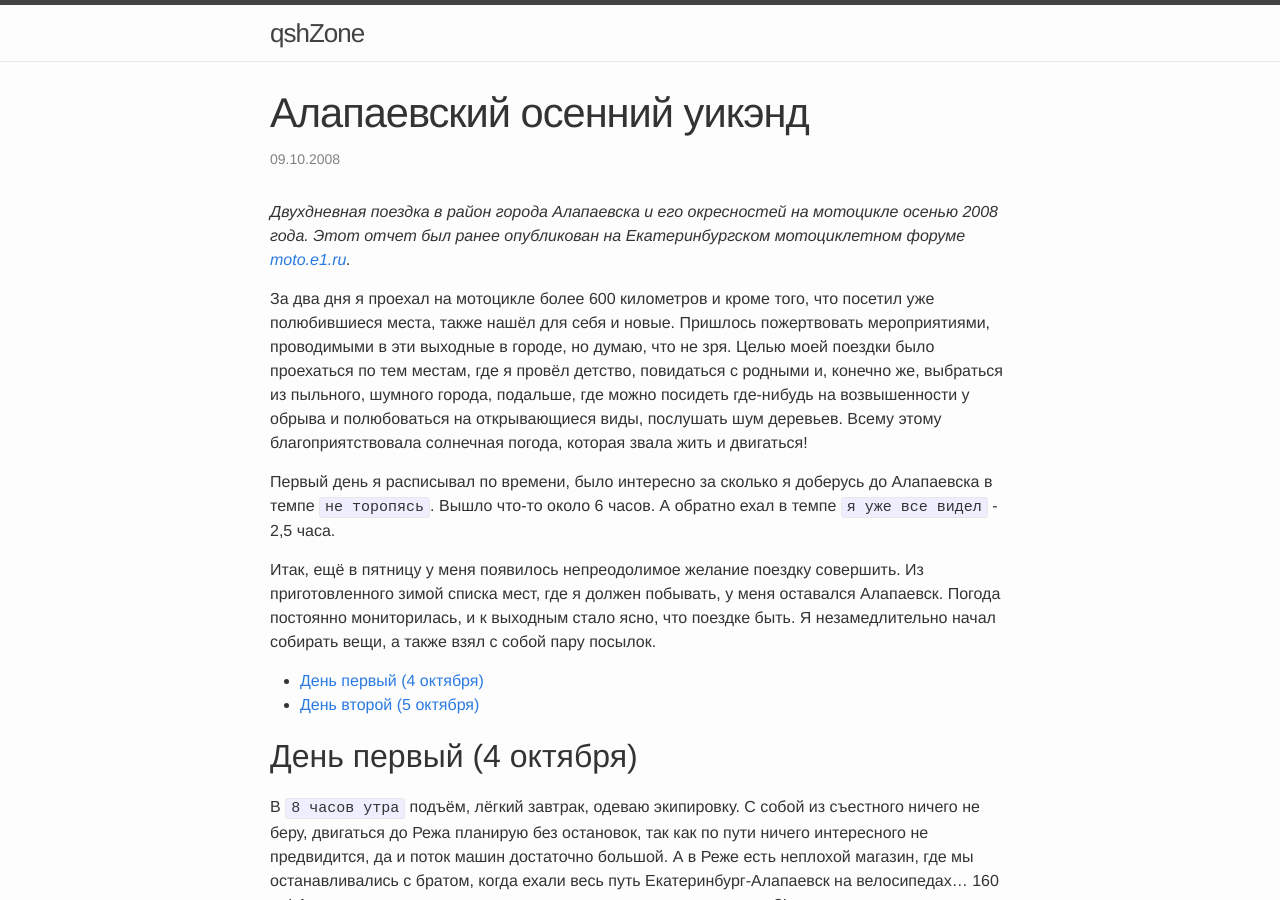
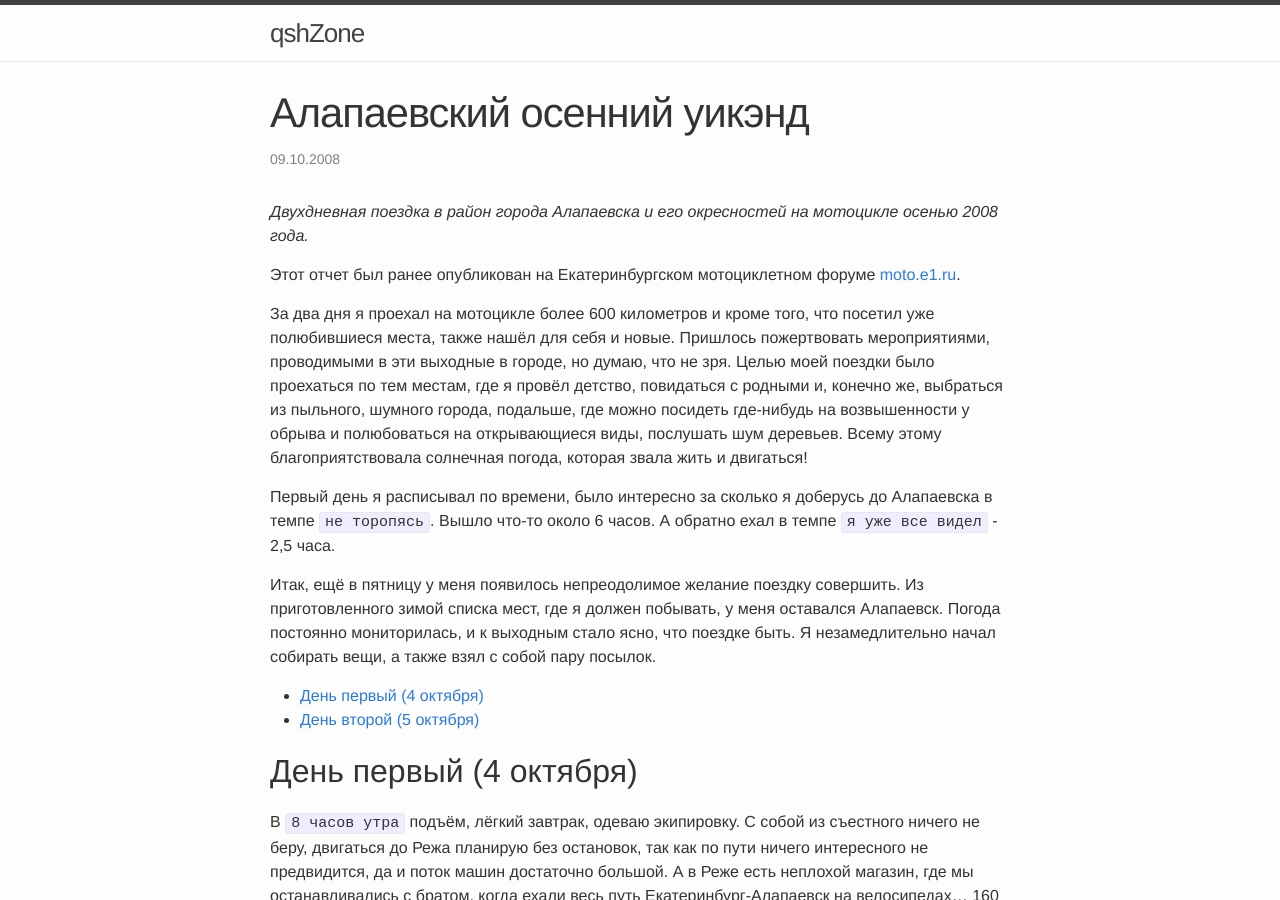
Before and after one commit to qshZone/qshzone.github.io, a Jekyll site: the page built from _posts/2008-10-09-alapaevsk-autumn-weekend.md, in a window 1280 px wide and 900 px high. Built offline with Jekyll 4.4.1, drawn with Linux system fonts in a browser that asks for light colours.

Commit message:
Поправил статьи

```diff
--- a/_posts/2008-10-09-alapaevsk-autumn-weekend.md
+++ b/_posts/2008-10-09-alapaevsk-autumn-weekend.md
@@ -1,9 +1,10 @@
 ---
 layout: post
 title: Алапаевский осенний уикэнд
-description: |
-  Двухдневная поездка в район города Алапаевска и его окресностей на мотоцикле осенью 2008 года. Этот отчет был ранее опубликован на Екатеринбургском мотоциклетном форуме <a href="http://moto.e1.ru">moto.e1.ru</a>.
+description: Двухдневная поездка в район города Алапаевска и его окресностей на мотоцикле осенью 2008 года.
 ---
+
+Этот отчет был ранее опубликован на Екатеринбургском мотоциклетном форуме <a href='http://moto.e1.ru'>moto.e1.ru</a>.
 
 За два дня я проехал на мотоцикле более 600 километров и кроме того, что посетил уже полюбившиеся места, также нашёл для себя и новые. Пришлось пожертвовать мероприятиями, проводимыми в эти выходные в городе, но думаю, что не зря. Целью моей поездки было проехаться по тем местам, где я провёл детство, повидаться с родными и, конечно же, выбраться из пыльного, шумного города, подальше, где можно посидеть где-нибудь на возвышенности у обрыва и полюбоваться на открывающиеся виды, послушать шум деревьев. Всему этому благоприятствовала солнечная погода, которая звала жить и двигаться!
 
```
Also changed, not shown: _posts/2017-03-13-jekyll-on-windows.md (+4 -2 lines).
